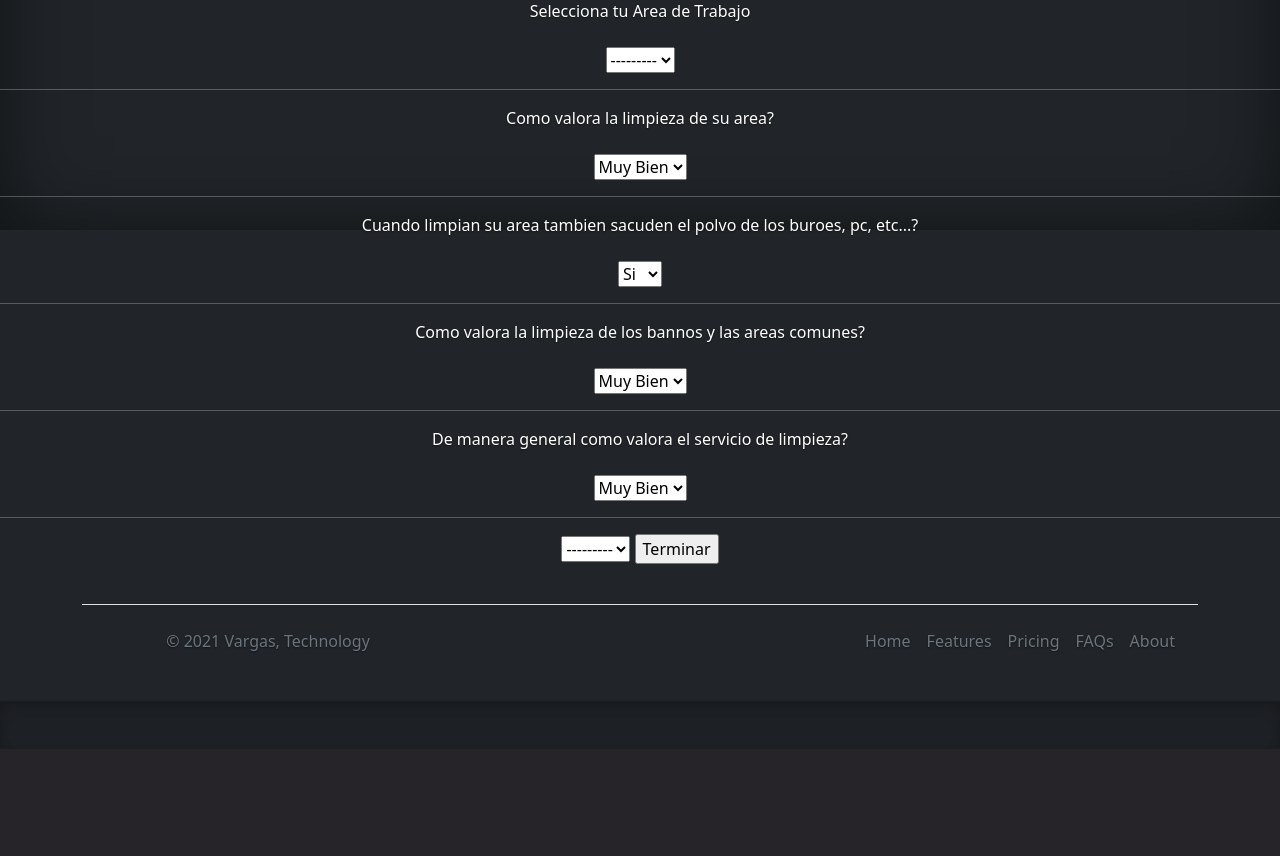
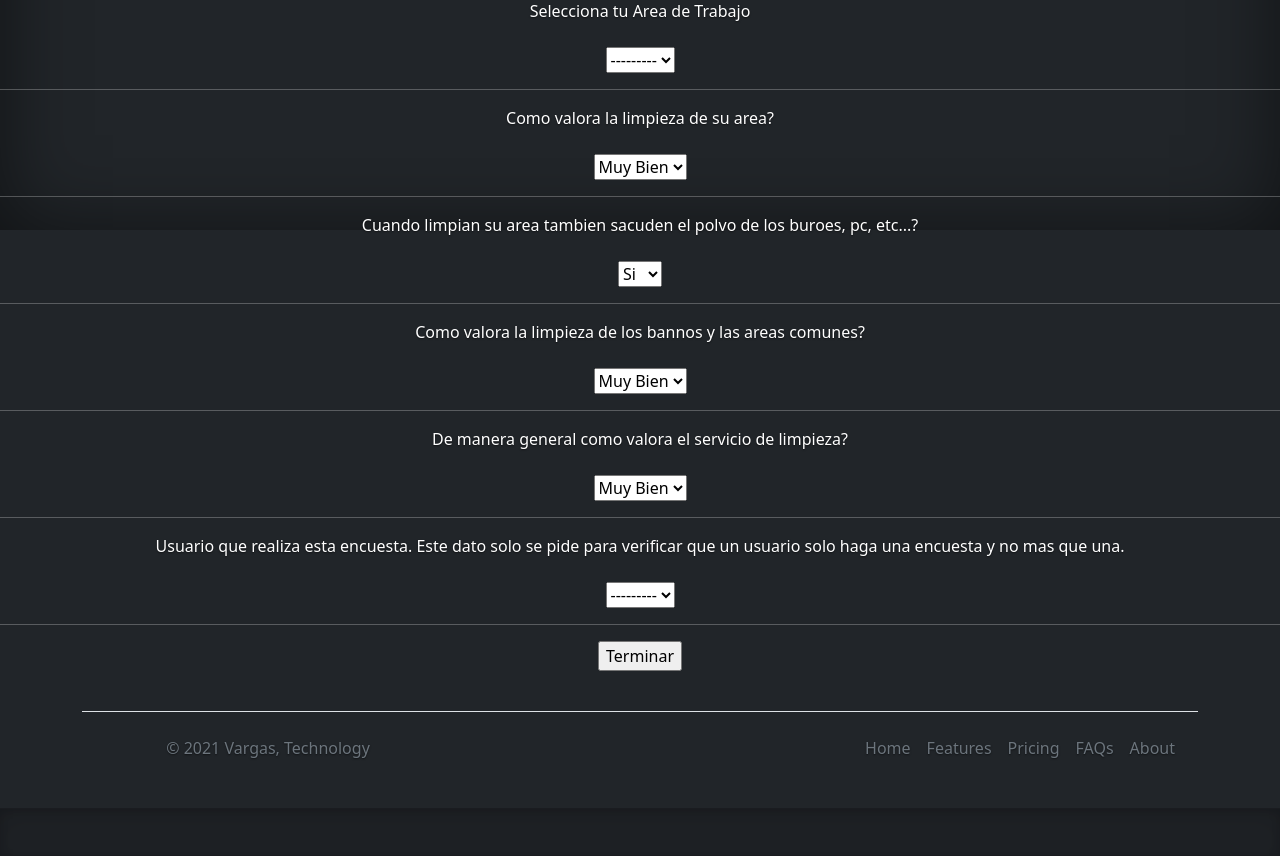
Before and after one commit to yandivd/etecsa_encuesta, a Django app: page /form_encuesta/ in a window 1280 px wide. Shown: the part 570-1426 px from the top of the page. Before the commit the page ends 1319 px from the top, so only its background shows below. Run offline with Django 3.2, Linux system fonts and the light colour scheme; data that the repository does not hold is empty; some libraries are stand-ins or nearby versions.

Commit message:
via fea para que sea una encuesta por usuario

```diff
--- a/encuesta/templates/formulario.html
+++ b/encuesta/templates/formulario.html
@@ -30,7 +30,10 @@
     {{form.servicio_limpieza}}
     <p><hr></p>
 
+    <label for="">Usuario que realiza esta encuesta. Este dato solo se pide para verificar que un usuario solo haga una encuesta y no mas que una.</label>
+    <p></p>
     {{form.user_id}}
+    <p><hr></p>
 
 
     <input type="submit" value="Terminar" name="_save">
```
Also changed, not shown: encuesta/static/encuesta/GDT.png.
